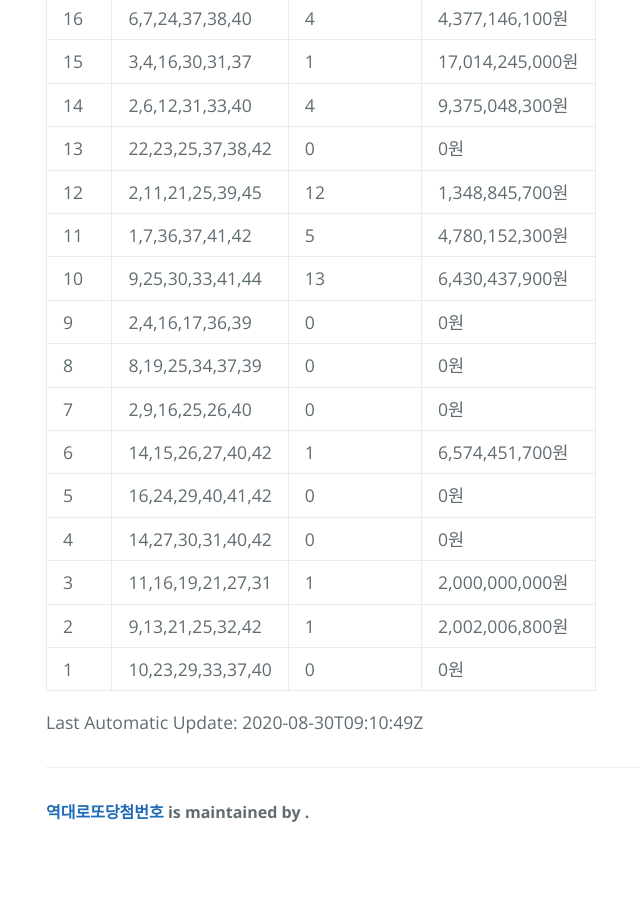
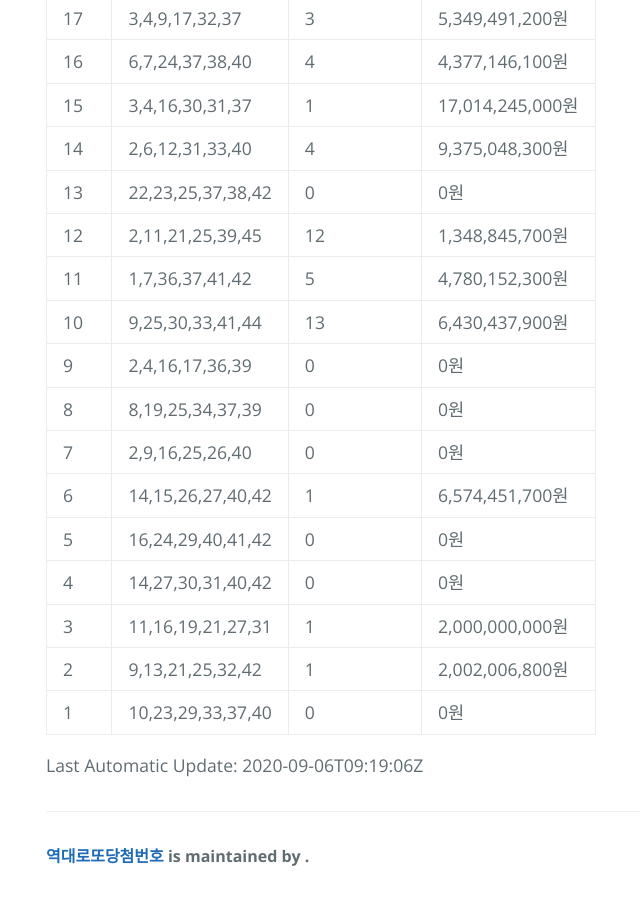
Before and after one commit to sh0seo/lottery-history, a Jekyll site: the page built from index.md, in a window 1280 px wide and 900 px high, scrolled down 39860 px. Shown: the whole window, without its empty margins (178-818 px from the left). Built offline with Jekyll 4.4.1, drawn with Linux system fonts in a browser that asks for light colours; before the commit the page ends 40716 px from its top, so only the background shows below that; some of the changed text lies outside the part shown.

Commit message:
update auto b7def6ed50215b2a681768d76038b0b5f1c103c7

```diff
--- a/index.md
+++ b/index.md
@@ -934,4 +935,4 @@ title: {{ site.name }}
 | 2 | 9,13,21,25,32,42 | 1 | 2,002,006,800원 |
 | 1 | 10,23,29,33,37,40 | 0 | 0원 |
 
-Last Automatic Update: 2020-08-30T09:10:49Z
+Last Automatic Update: 2020-09-06T09:19:06Z
```
Also changed, not shown: other parts of index.md (+1 -0 lines).
